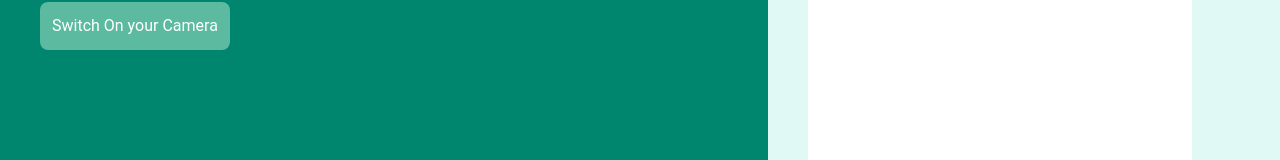
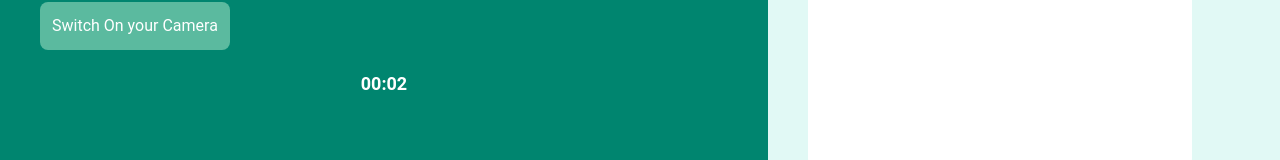
Before and after one commit to hardik-malani/Dawaai, a React (Vite) app: page /therapist in a window 1280 px wide. Both pictures are taken after a click on the button "Switch On your Camera". Shown: the part 494-654 px from the top of the page. Built offline with nearby package versions, Linux system fonts and the light colour scheme; no server answers.

Commit message:
minor changes therapist

```diff
--- a/src/pages/Therapist.jsx
+++ b/src/pages/Therapist.jsx
@@ -14,6 +14,12 @@ export default function Therapist() {
   const [cameraImage, setCameraImage] = useState(null); // State to store camera image
   const [videoFile, setVideoFile] = useState(null); // State to store uploaded video file
   const [isVideoUploaded, setIsVideoUploaded] = useState(false); // State to track whether video is uploaded
+  const [timerVisible, setTimerVisible] = useState(false); // State to track the visibility of the timer
+  const [time, setTime] = useState(0); // State to track time for the timer
+  const [generateReportVisible, setGenerateReportVisible] = useState(false); // State to track the visibility of the generate report button
+  const [downloadButtonVisible, setDownloadButtonVisible] = useState(false); // State to track the visibility of the download button
+
+  let timerInterval;
 
   const handleImageUpload = (event) => {
     const file = event.target.files[0];
@@ -40,6 +46,17 @@ export default function Therapist() {
   };
 
   const handleCameraOn = () => {
+    // Toggle visibility of timer and download button
+    setTimerVisible(!timerVisible);
+    setDownloadButtonVisible(false);
+    setGenerateReportVisible(timerVisible); // Show generate report button when timer starts
+
+    // Reset timer
+    setTime(0);
+
+    // Stop the timer if already running
+    clearInterval(timerInterval);
+
     // Increase progress by another 50 when switch camera button is clicked
     setProgress((prevProgress) => prevProgress + 50);
     // Implement other camera handling logic here
@@ -72,6 +89,27 @@ export default function Therapist() {
       }
     }, 5000);
   };
+
+  const handleTimerClick = () => {
+    // Nothing here as we don't need a button to start the timer
+  };
+
+  const handleGenerateReportClick = () => {
+    setGenerateReportVisible(false);
+    setDownloadButtonVisible(true);
+  };
+
+  // Update time every second
+  React.useEffect(() => {
+    if (timerVisible) {
+      timerInterval = setInterval(() => {
+        setTime((prevTime) => prevTime + 1);
+      }, 1000);
+    } else {
+      clearInterval(timerInterval);
+    }
+    return () => clearInterval(timerInterval);
+  }, [timerVisible]);
 
   return (
     <>
@@ -136,6 +174,36 @@ export default function Therapist() {
           >
             Switch On your Camera
           </button>
+          {timerVisible && (
+            <div className="flex justify-center mt-5">
+              <span className="text-white text-lg font-semibold">
+                {("0" + Math.floor((time % 3600) / 60)).slice(-2)}:
+                {("0" + (time % 60)).slice(-2)}
+              </span>
+            </div>
+          )}
+          {generateReportVisible && (
+            <div className="flex justify-center mt-5">
+              <button
+                className="p-3 bg-[#5BBA9F] w-fit rounded-lg text-white hover:bg-[#4bc9a5]"
+                onClick={handleGenerateReportClick}
+              >
+                Generate Report
+              </button>
+            </div>
+          )}
+          {downloadButtonVisible && (
+            <div className="flex justify-center mt-5">
+              <button
+                className="p-3 bg-[#5BBA9F] w-fit rounded-lg text-white hover:bg-[#4bc9a5]"
+                onClick={() => {
+                  // Implement download report logic here
+                }}
+              >
+                Download Report
+              </button>
+            </div>
+          )}
         </div>
         <div className="flex flex-col px-10">
           <div className="w-[24rem] h-48 bg-[#D9D9D9] rounded-2xl">
```
